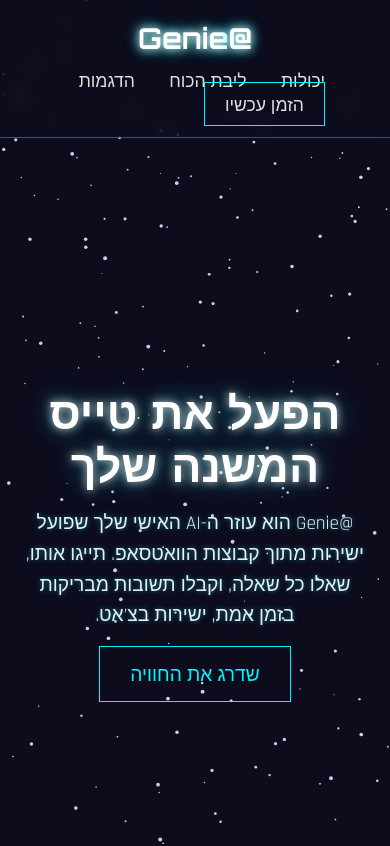
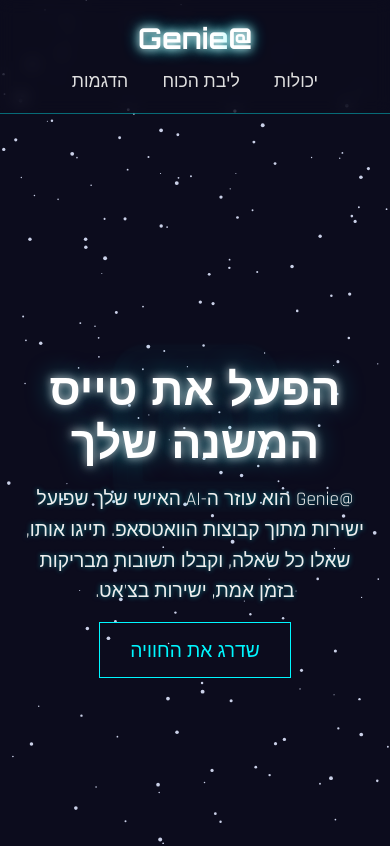
Before and after one commit to Theicd/Genie-Helper-Ai, a plain HTML site: page index.html in a window 390 px wide. Shown: the top 846 px of the page. Drawn offline with Linux system fonts and the light colour scheme.

Commit message:
Add files via upload

```diff
--- a/index.html
+++ b/index.html
@@ -288,6 +288,7 @@
             .hero-subtitle { font-size: 1.2rem; }
             .section { padding: 60px 20px; }
             .section-title { font-size: 2rem; }
+            .background-at-symbol { font-size: 100vw; } /* Adjust size for mobile */
         }
 
     </style>
@@ -302,7 +303,6 @@
             <a href="#features">יכולות</a>
             <a href="#power-core">ליבת הכוח</a>
             <a href="#demos">הדגמות</a>
-            <a href="#cta" class="btn-holo">הזמן עכשיו</a>
         </nav>
     </header>
 
```
